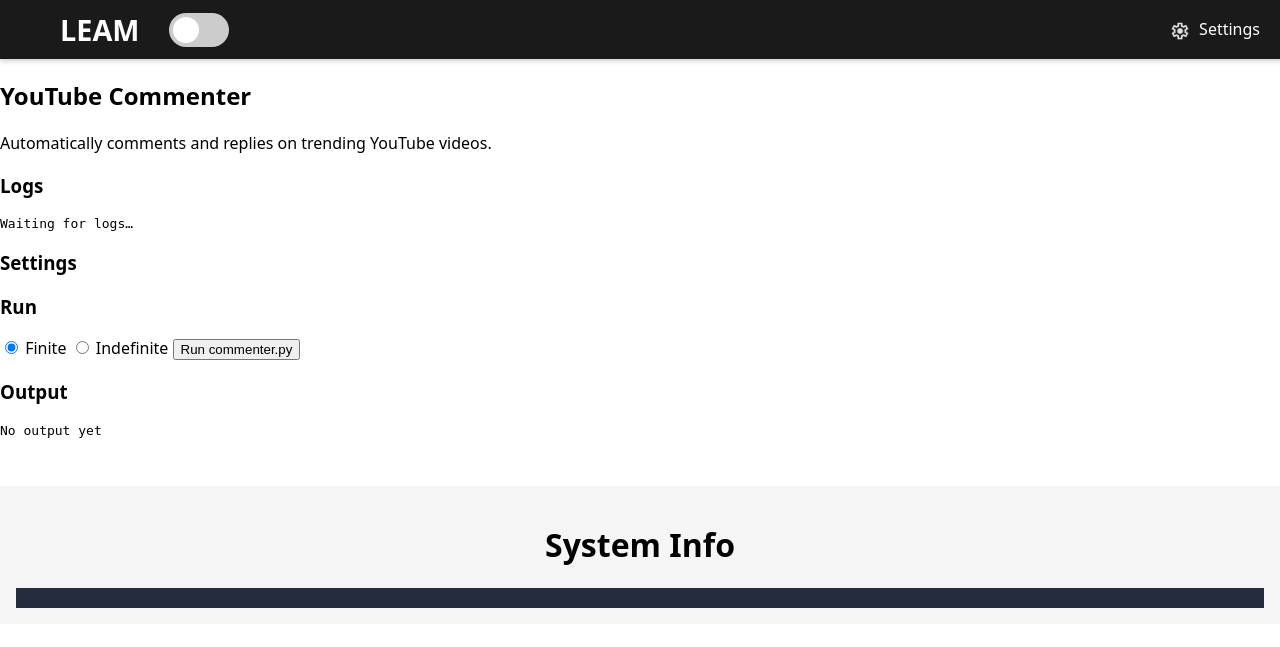
After one commit to JuhilKBhatt/Leam, a Flask app: page /modules/YouTube_Commenter in a window 1280 px wide. The commit adds this page. Shown: the top 647 px of the page. Run offline with Flask 3, Linux system fonts and the light colour scheme; some libraries are stand-ins or nearby versions.

Commit message:
Modules Loading

```diff
--- a/app.py
+++ b/app.py
@@ -1,4 +1,4 @@
-from flask import Flask, render_template
+from flask import Flask, render_template, abort
 from flask_socketio import SocketIO
 import json
 from pathlib import Path
@@ -41,6 +41,25 @@ def index():
 def settings():
     return render_template("settings.html", current_page="Settings")
 
+@app.route("/modules/<module_name>")
+def module_page(module_name):
+    module_path = MODULES_DIR / module_name
+
+    if not module_path.exists():
+        abort(404)
+
+    module_json = module_path / "module.json"
+    if not module_json.exists():
+        abort(404)
+
+    module_data = json.loads(module_json.read_text())
+
+    return render_template(
+        "components/modules/module_page.html",
+        module_name=module_name,
+        module=module_data
+    )
+
 def load_stats():
     if not STATS_FILE.exists():
         return {}
--- a/leam_modules/Reddit_Story_Generator/module.json
+++ b/leam_modules/Reddit_Story_Generator/module.json
@@ -1,5 +1,8 @@
 {
     "name": "Reddit Story Generator",
     "description": "Generates stories from Reddit posts automatically.",
-    "run_file": "reddit_app.py"
+    "run_file": "reddit_app.py",
+    "settings": {
+        "subreddit": "string"
+    }
 }
--- a/leam_modules/YouTube_Commenter/module.json
+++ b/leam_modules/YouTube_Commenter/module.json
@@ -1,5 +1,8 @@
 {
     "name": "YouTube Commenter",
     "description": "Automatically comments and replies on trending YouTube videos.",
-    "run_file": "commenter.py"
+    "run_file": "commenter.py",
+    "settings": {
+
+    }
 }
--- /dev/null
+++ b/templates/components/modules/module_page.html
@@ -0,0 +1,70 @@
+<!DOCTYPE html>
+<html lang="en">
+<head>
+    <meta charset="UTF-8">
+    <title>{{ module.name }} – LEAM</title>
+    <meta name="viewport" content="width=device-width, initial-scale=1">
+    <link rel="stylesheet" href="{{ url_for('static', filename='styles/style.css') }}">
+    <link rel="stylesheet" href="{{ url_for('static', filename='styles/header.css') }}">
+    <link rel="stylesheet" href="{{ url_for('static', filename='styles/footer.css') }}">
+    <link rel="stylesheet" href="{{ url_for('static', filename='styles/toggle_switch.css') }}">
+    <link rel="stylesheet" href="{{ url_for('static', filename='styles/card_modules.css') }}">
+    <script src="https://cdn.socket.io/4.7.2/socket.io.min.js"></script>
+    {% block head %}{% endblock %}
+</head>
+<body>
+
+    {% include "components/utilities/header.html" %}
+
+    <main class="module-page">
+
+        <h2>{{ module.name }}</h2>
+        <p>{{ module.description }}</p>
+
+        <div class="module-grid">
+
+            <!-- Logs -->
+            <section class="panel">
+                <h3>Logs</h3>
+                <pre id="logs">Waiting for logs…</pre>
+            </section>
+
+            <!-- Settings -->
+            <section class="panel">
+                <h3>Settings</h3>
+                <form id="settings-form">
+                    {% for key, value in module.settings.items() %}
+                        <label>
+                            {{ key }}
+                            <input type="text" name="{{ key }}" value="{{ value }}">
+                        </label>
+                    {% endfor %}
+                </form>
+            </section>
+
+            <!-- Run Options -->
+            <section class="panel">
+                <h3>Run</h3>
+                <label>
+                    <input type="radio" name="mode" value="finite" checked>
+                    Finite
+                </label>
+                <label>
+                    <input type="radio" name="mode" value="infinite">
+                    Indefinite
+                </label>
+
+                <button id="run-btn">Run {{ module.run_file }}</button>
+            </section>
+
+            <!-- Output -->
+            <section class="panel">
+                <h3>Output</h3>
+                <pre id="output">No output yet</pre>
+            </section>
+
+        </div>
+    </main>
+    {% include "components/utilities/footer.html" %}
+</body>
+</html>
--- a/templates/index.html
+++ b/templates/index.html
@@ -14,17 +14,17 @@
     {% block head %}{% endblock %}
 </head>
 <body>
-    {% include "components/header.html" %}
+    {% include "components/utilities/header.html" %}
 
     {% block content %}
         <div class="modules-container">
             {% for module in modules %}
-                {% include "components/modules/module_card.html" %}
+                {% include "components/utilities/module_card.html" %}
             {% endfor %}
         </div>
     {% endblock %}
 
-    {% include "components/footer.html" %}
+    {% include "components/utilities/footer.html" %}
 
     <!-- JS -->
     <script src="{{ url_for('static', filename='scripts/system_monitor_socket.js') }}"></script>
```
Also changed, not shown: static/styles/module_page.css (added, +27 -0 lines), templates/components/modules/config_window.html (deleted), templates/components/modules/deploy_window.html (deleted), templates/components/modules/log_window.html (deleted), templates/components/modules/output_window.html (deleted), templates/components/utilities/footer.html (renamed from templates/components/footer.html), templates/components/utilities/header.html (renamed from templates/components/header.html), templates/components/utilities/module_card.html (renamed from templates/components/modules/module_card.html).
